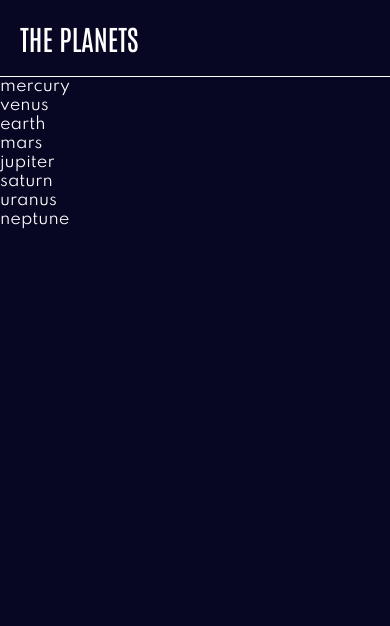
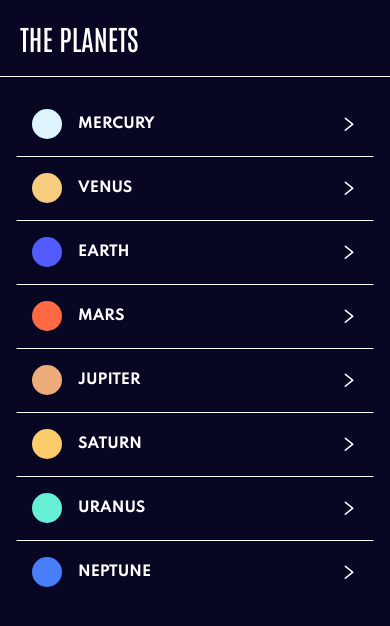
Before and after one commit to A-K-M-Fozlol-Hoq/PLANET-APP, a React Native app: screen /Home in a window 390 px wide. Shown: the top 626 px of the page. Built offline with nearby package versions, Linux system fonts and the light colour scheme.

Commit message:
complete home page

```diff
--- a/src/screens/home.js
+++ b/src/screens/home.js
@@ -4,23 +4,35 @@
 import PlanetHeader from '../components/planet-header';
 import { colors } from '../theme/colors';
 import { PLANET_LIST } from '../data/planet-list';
-
+import { spacing } from '../theme/spacing';
+import { AntDesign } from '@expo/vector-icons';
 export default function Home() {
   return (
     <SafeAreaView style={styles.container}>
       <PlanetHeader />
       <FlatList
+        contentContainerStyle={styles.list}
         data={PLANET_LIST}
         keyExtractor={(item) => {
           return item.name;
         }}
         renderItem={({ item }) => {
+          const { name, color } = item;
           return (
-            <View>
-              <Text>{item.name}</Text>
+            <View style={styles.item}>
+              <View style={{ flexDirection: 'row', alignItems: 'center' }}>
+                <View
+                  style={[styles.circle, { backgroundColor: color }]}
+                ></View>
+                <Text preset="h4" style={styles.itemName}>
+                  {name}
+                </Text>
+              </View>
+              <AntDesign name="right" size={18} color="white" />
             </View>
           );
         }}
+        ItemSeparatorComponent={() => <View style={styles.separator}></View>}
       ></FlatList>
     </SafeAreaView>
   );
@@ -31,4 +43,26 @@
     flex: 1,
     backgroundColor: colors.black,
   },
+  item: {
+    flexDirection: 'row',
+    alignItems: 'center',
+    justifyContent: 'space-between',
+    padding: spacing[4],
+  },
+  itemName: {
+    textTransform: 'uppercase',
+    marginLeft: spacing[4],
+  },
+  circle: {
+    width: 30,
+    height: 30,
+    borderRadius: 15,
+  },
+  list: {
+    padding: spacing[4],
+  },
+  separator: {
+    borderBottomColor: colors.white,
+    borderWidth: 0.5,
+  },
 });
```
Also changed, not shown: 1 other file (tests, documents, lock files or other folders).
